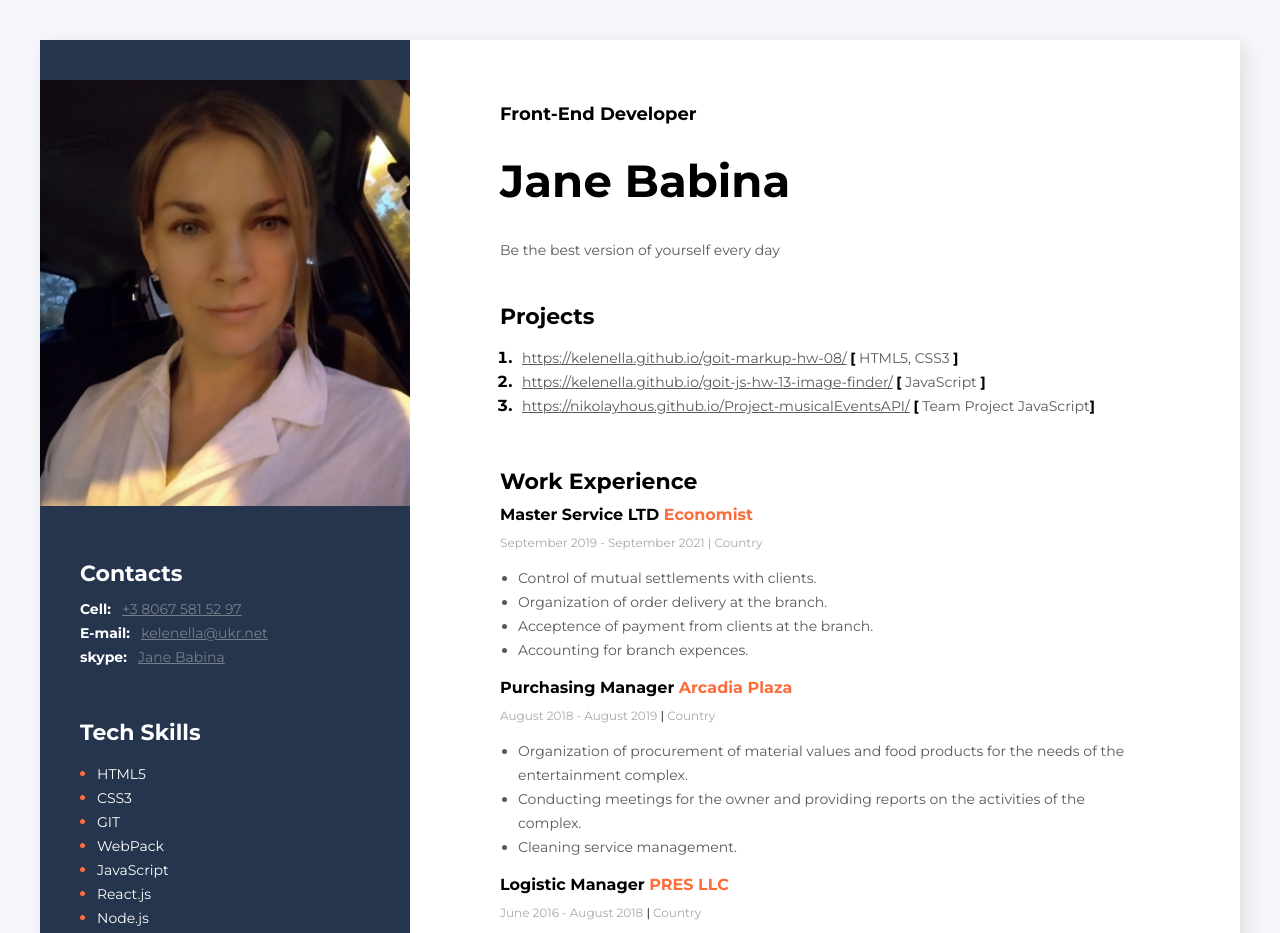
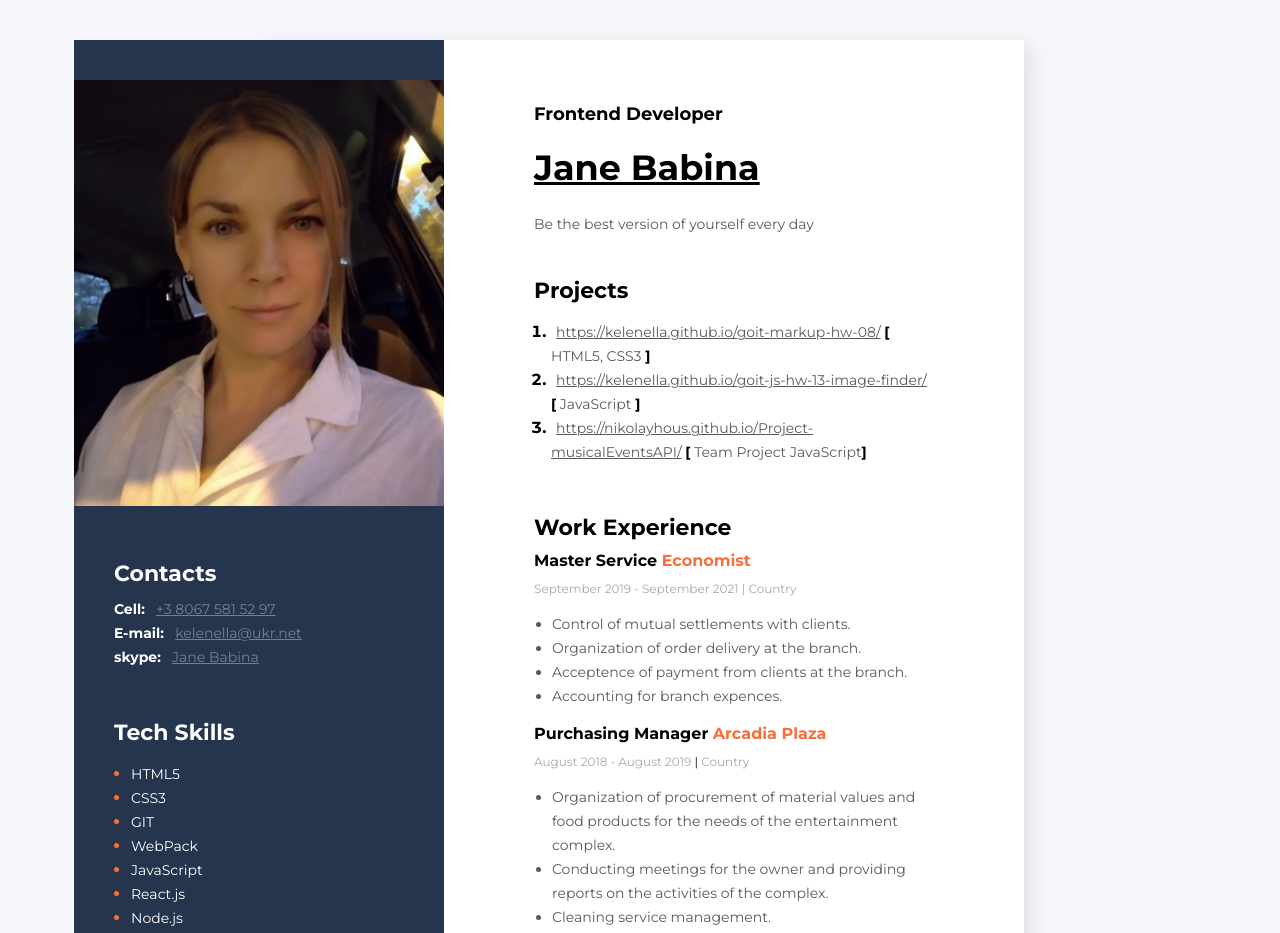
Before and after one commit to Kelenella/my-resume, a plain HTML site: page index.html in a window 1280 px wide. Shown: the top 933 px of the page. Drawn offline with nearby package versions, Linux system fonts and the light colour scheme.

Commit message:
changed container

```diff
--- a/css/style.css
+++ b/css/style.css
@@ -6,12 +6,26 @@ body {
 .main_container {
   display: flex;
   flex-direction: row-reverse;
-  width: 1200px;
+  width: 100%;
   background-color: #fff;
   margin: 40px auto;
   box-shadow: 6px 6px 20px rgba(0, 0, 0, 0.1);
 }
-
+@media screen and (min-width: 480px) {
+  .main_container {
+    max-width: 480px;
+  }
+}
+@media screen and (min-width: 768px) {
+  .main_container {
+    max-width: 768px;
+  }
+}
+@media screen and (min-width: 1200px) {
+  .main_ccontainer {
+    max-width: 1200px;
+  }
+}
 /* Main content section */
 .main_content_section {
   padding: 50px 90px;
@@ -40,10 +54,11 @@ body {
 .about_me_name {
   font-style: normal;
   font-weight: bold;
-  font-size: 45px;
+  font-size: 35px;
   line-height: 1.22;
   color: #000000;
   margin-bottom: 0 0 25px 0;
+  text-decoration: underline;
 }
 
 .about_me_description {
@@ -83,6 +98,9 @@ body {
   font-size: 14px;
   line-height: 24px;
   color: #595959;
+  transition-property: color;
+  transition-duration: 250ms;
+  transition-timing-function: cubic-bezier(0.4, 0, 0.2, 1);
 }
 .my_projects_link:hover,
 .my_projects_link:focus {
--- a/index.html
+++ b/index.html
@@ -17,7 +17,7 @@
       <div class="main_content_section">
       <!--about me section-->
       <div class="about_me_section">
-        <h2 class="about_me_profession">Front-End Developer</h2>
+        <h2 class="about_me_profession">Frontend Developer</h2>
           <h1 class="about_me_name">Jane Babina</h1>
             <p class="about_me_description">Be the best version of yourself every day
             </p>
@@ -56,7 +56,7 @@
           <h3 class="main_content_title">Work Experience</h3>
             <!--company-->
             <div class="my_work_experience_company_block">
-              <h4 class="my_work_experience_position">Master Service LTD <span class="my_work_experience_company">Economist</span>
+              <h4 class="my_work_experience_position">Master Service <span class="my_work_experience_company">Economist</span>
               </h4>
               <p class="my_work_experience_period">September 2019 - September 2021   |   Country</p>
                 <ul class="my_work_experience_duties">
```
